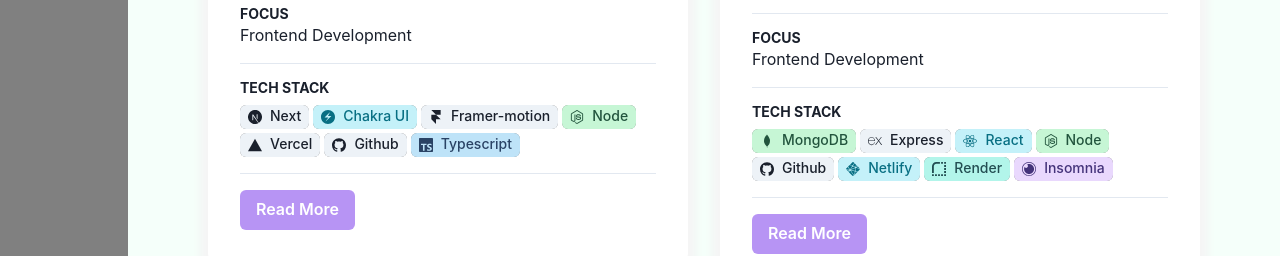
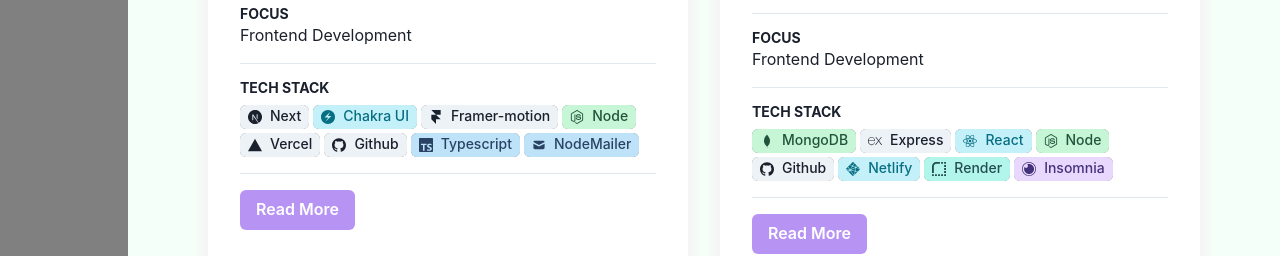
Before and after one commit to shawnsudev/ShawnSu-Portfolio, a Next.js app: page / in a window 1280 px wide. Shown: the part 2080-2336 px from the top of the page. Built offline with nearby package versions, Linux system fonts and the light colour scheme; a web font is replaced by a local one.

Commit message:
add: a new tool - 'NodeMailer'

```diff
--- a/data/projects.json
+++ b/data/projects.json
@@ -10,7 +10,8 @@
         "node",
         "vercel",
         "github",
-        "typescript"
+        "typescript",
+        "nodemailer"
       ],
       "focus": "Frontend Development",
       "description": "My personal portfolio website (i.e. this site) that lists previous projects I have done and demostrates my coding skills.",
--- a/data/tools.ts
+++ b/data/tools.ts
@@ -2,8 +2,18 @@ import { FaReact, FaSass, FaApple, FaNodeJs, FaDocker } from "react-icons/fa";
 //prettier-ignore
 import { SiNextdotjs, SiFramer, SiChakraui, SiRedux, SiVisualstudio, SiInsomnia, SiAuth0, SiExpress, SiGithub, SiNetlify, SiHeroku, SiVercel, SiGooglemeet, SiSlack, SiNotion, SiMiro, SiPostman, SiStripe, SiTypescript, SiReactrouter, SiRender, SiJest } from "react-icons/si";
 import { DiVim, DiGit, DiMongodb } from "react-icons/di";
+import { HiMail } from "react-icons/hi";
 
 export const tools = {
+  nodemailer:{
+    content: "NodeMailer",
+    icon: HiMail,
+    tooltip:
+      "Nodemailer is a module for Node.js applications to allow easy as cake email sending. The project got started back in 2010 when there was no sane option to send email messages, today it is the solution most Node.js users turn to by default.",
+    colorScheme: "blue",
+    variant: "subtle",
+    href: "https://nodemailer.com/about/",
+  },
   mongodb: {
     content: "MongoDB",
     icon: DiMongodb,
```
